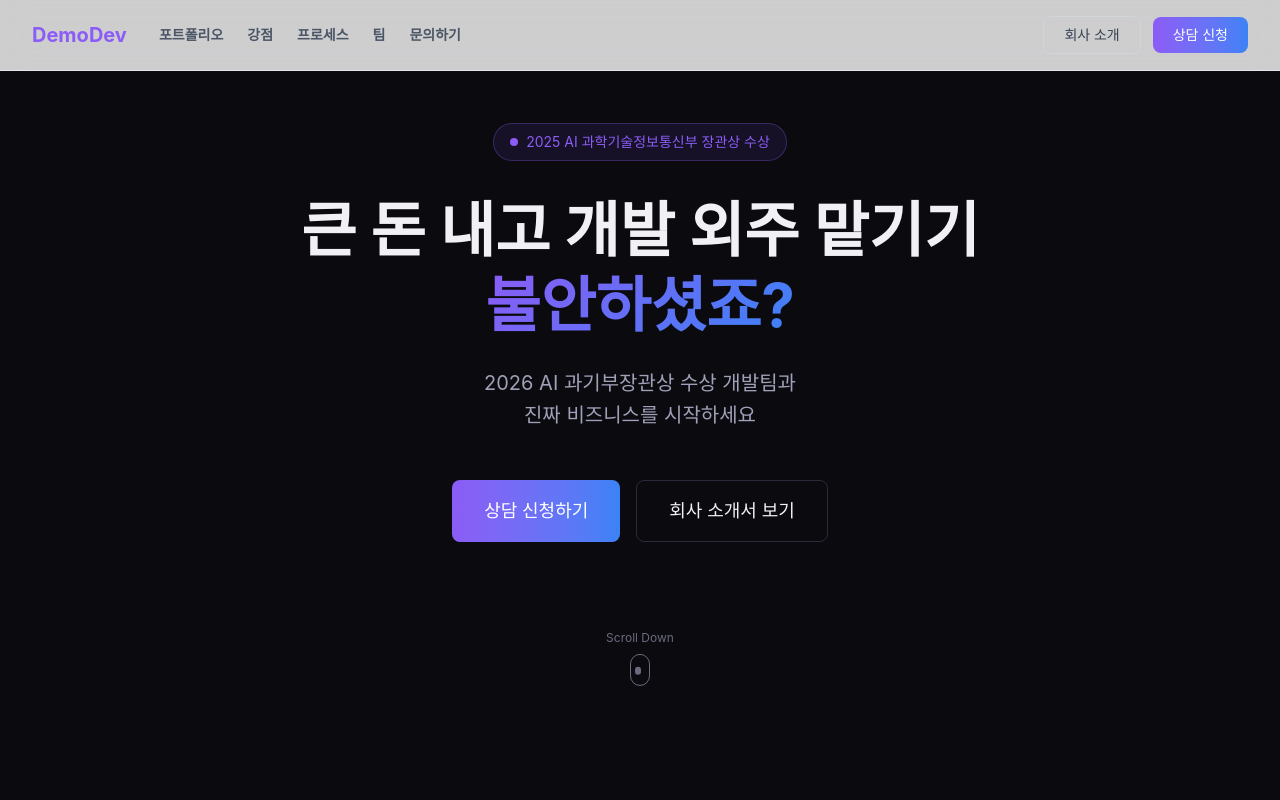
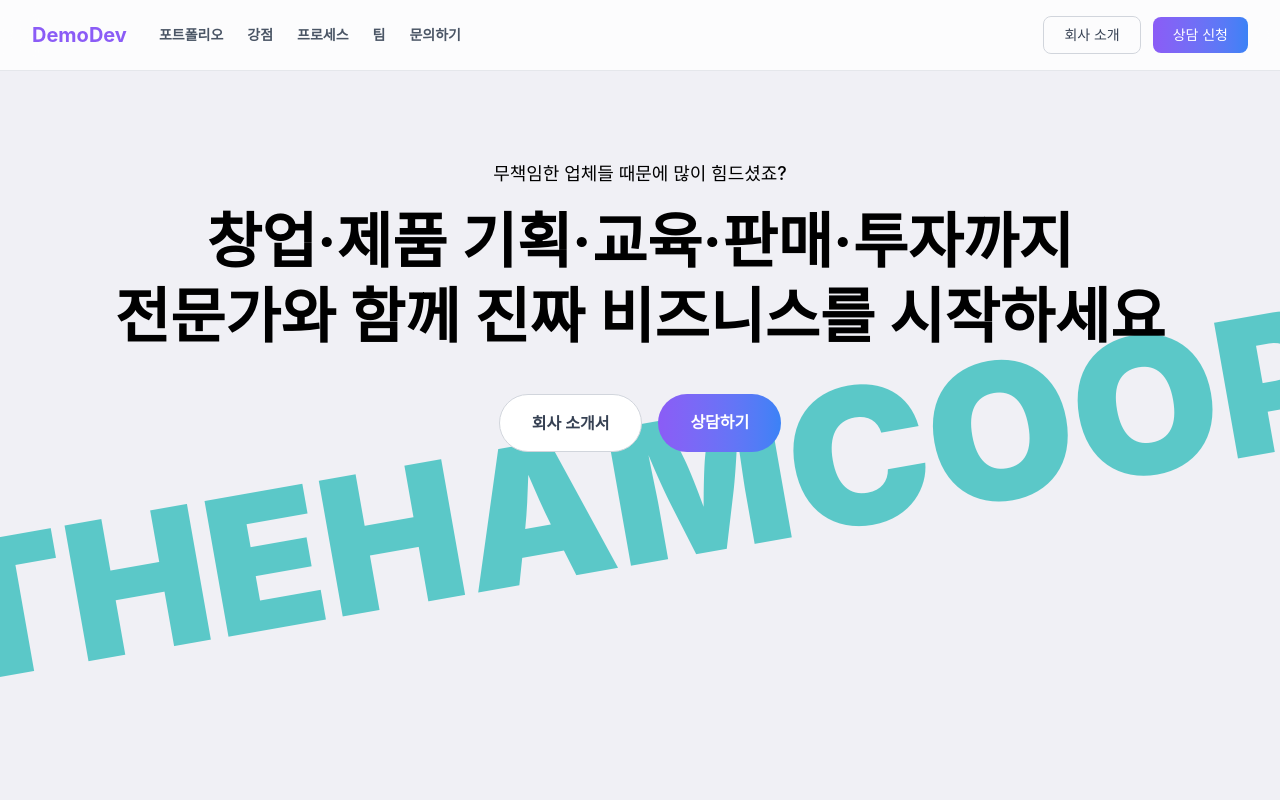
Before and after one commit to thehamcoop/thehamcoop-web, a Next.js app: page / in a window 1280 px wide. Shown: the top 800 px of the page. Built offline with nearby package versions, Linux system fonts and the light colour scheme.

Commit message:
feat: 메인 화면 배경 수정

```diff
--- a/src/components/sections/Hero.tsx
+++ b/src/components/sections/Hero.tsx
@@ -1,87 +1,68 @@
 "use client";
 
 import { motion } from "framer-motion";
-import SectionContainer from "@/components/common/SectionContainer";
-import Button from "@/components/common/Button";
-import { HERO } from "@/constants/site";
 
 export default function Hero() {
   return (
-    <SectionContainer className="flex min-h-screen items-center pt-20">
-      <div className="flex w-full flex-col items-center text-center">
-        {/* Badge */}
-        <motion.div
+    <section className="relative flex min-h-screen items-start justify-center overflow-hidden bg-text-primary pt-32 md:pt-40">
+      {/* 배경 빗각 THEHAMCOOP 텍스트 */}
+      <div
+        className="pointer-events-none absolute top-[50%] left-0 right-0 flex justify-center"
+        aria-hidden="true"
+      >
+        <span
+          className="whitespace-nowrap text-[14.8vw] leading-none font-black text-[#5BC8C8] select-none"
+          style={{ transform: "rotate(-10deg)" }}
+        >
+          THEHAMCOOP
+        </span>
+      </div>
+
+      {/* 메인 콘텐츠 */}
+      <div className="relative z-10 flex flex-col items-center text-center">
+        {/* 소제목 */}
+        <motion.p
           initial={{ opacity: 0, y: 20 }}
           animate={{ opacity: 1, y: 0 }}
           transition={{ duration: 0.6 }}
-          className="mb-8 inline-flex items-center gap-2 rounded-full border border-accent-purple/30 bg-accent-purple/10 px-4 py-2 text-sm text-accent-purple"
+          className="mb-4 text-base font-medium text-black md:text-lg"
         >
-          <span className="h-2 w-2 rounded-full bg-accent-purple" />
-          {HERO.badge}
-        </motion.div>
+          무책임한 업체들 때문에 많이 힘드셨죠?
+        </motion.p>
 
-        {/* Main headline */}
+        {/* 메인 타이틀 */}
         <motion.h1
           initial={{ opacity: 0, y: 30 }}
           animate={{ opacity: 1, y: 0 }}
           transition={{ duration: 0.7, delay: 0.2 }}
-          className="mb-6 text-3xl font-bold leading-tight md:text-5xl lg:text-6xl"
+          className="mb-10 text-3xl leading-tight font-bold text-black md:text-5xl lg:text-6xl"
         >
-          큰 돈 내고 개발 외주 맡기기
+          창업·제품 기획·교육·판매·투자까지
           <br />
-          <span className="gradient-text">불안하셨죠?</span>
+          전문가와 함께 진짜 비즈니스를 시작하세요
         </motion.h1>
 
-        {/* Sub headline */}
-        <motion.p
+        {/* CTA 버튼 */}
+        <motion.div
           initial={{ opacity: 0, y: 30 }}
           animate={{ opacity: 1, y: 0 }}
           transition={{ duration: 0.7, delay: 0.4 }}
-          className="mb-12 max-w-2xl text-lg leading-relaxed text-text-secondary md:text-xl"
-        >
-          2026 AI 과기부장관상 수상 개발팀과
-          <br className="hidden sm:block" />
-          진짜 비즈니스를 시작하세요
-        </motion.p>
-
-        {/* CTA buttons */}
-        <motion.div
-          initial={{ opacity: 0, y: 30 }}
-          animate={{ opacity: 1, y: 0 }}
-          transition={{ duration: 0.7, delay: 0.6 }}
           className="flex flex-col gap-4 sm:flex-row"
         >
-          <Button variant="primary" size="lg" href="#contact">
-            {HERO.cta.primary}
-          </Button>
-          <Button variant="outline" size="lg" href="#portfolio">
-            {HERO.cta.secondary}
-          </Button>
-        </motion.div>
-
-        {/* Scroll indicator */}
-        <motion.div
-          initial={{ opacity: 0 }}
-          animate={{ opacity: 1 }}
-          transition={{ delay: 1.2 }}
-          className="mt-20"
-        >
-          <motion.div
-            animate={{ y: [0, 8, 0] }}
-            transition={{ duration: 2, repeat: Infinity }}
-            className="flex flex-col items-center gap-2 text-text-muted"
+          <a
+            href="#about"
+            className="rounded-full border border-gray-300 bg-white px-8 py-4 text-base font-semibold text-gray-700 transition-colors hover:bg-gray-50"
           >
-            <span className="text-xs">Scroll Down</span>
-            <div className="h-8 w-5 rounded-full border border-text-muted p-1">
-              <motion.div
-                animate={{ y: [0, 8, 0] }}
-                transition={{ duration: 2, repeat: Infinity }}
-                className="h-2 w-1.5 rounded-full bg-text-muted"
-              />
-            </div>
-          </motion.div>
+            회사 소개서
+          </a>
+          <a
+            href="#contact"
+            className="rounded-full bg-linear-to-r from-accent-purple to-accent-blue px-8 py-4 text-base font-semibold text-white transition-shadow hover:shadow-lg hover:shadow-accent-purple/25"
+          >
+            상담하기
+          </a>
         </motion.div>
       </div>
-    </SectionContainer>
+    </section>
   );
 }
--- a/src/components/sections/Team.tsx
+++ b/src/components/sections/Team.tsx
@@ -14,7 +14,7 @@ const TEAM_MEMBERS = [
     ],
   },
   {
-    name: "강연우",
+    name: "박주현",
     role: "COO",
     credentials: [
       "자사 자동화시스템 총괄",
@@ -23,7 +23,7 @@ const TEAM_MEMBERS = [
     ],
   },
   {
-    name: "김형주",
+    name: "서종진",
     role: "CTO",
     credentials: [
       "제 18회 임베디드SW경진대회",
@@ -34,7 +34,7 @@ const TEAM_MEMBERS = [
     ],
   },
   {
-    name: "안승원",
+    name: "이상현",
     role: "CCO",
     credentials: [
       "패스트캠퍼스 1위 강의 런칭",
```
Also changed, not shown: public/images/home.png (added).
